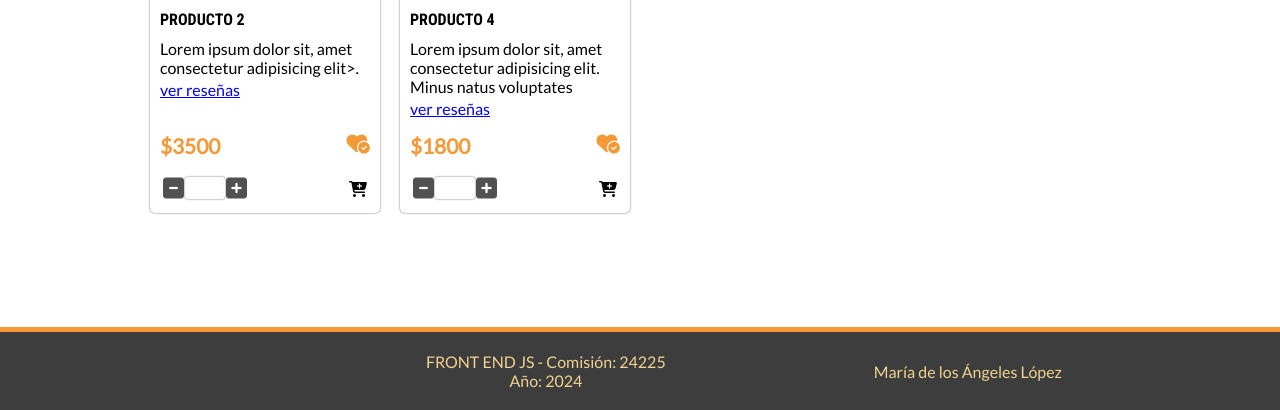
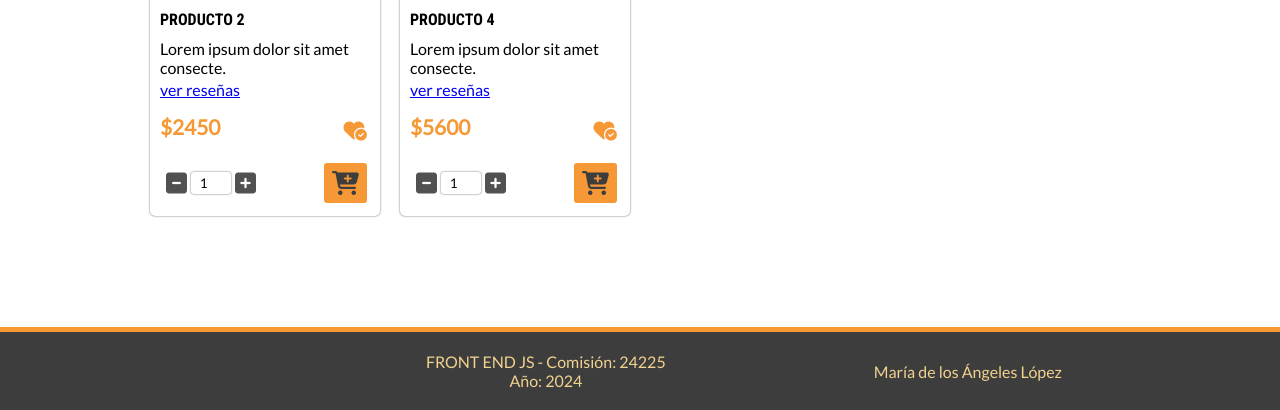
Before and after one commit to angeless399/LaTienda, a plain HTML site: page favoritos.html in a window 1280 px wide. Shown: the part 390-800 px from the top of the page. Drawn offline with Linux system fonts and the light colour scheme.

Commit message:
actualizacion favoritos

```diff
--- a/favoritos.html
+++ b/favoritos.html
@@ -72,18 +72,18 @@
                     <div class="top">
                         <img src="https://picsum.photos/400/280?random=2" alt="">
                         <p class="titProd">PRODUCTO 2</p>
-                        <p class="descrpcion">Lorem ipsum dolor sit, amet consectetur adipisicing elit>. </p>
+                        <p class="descrpcion">Lorem ipsum dolor sit amet consecte. </p>
                         <a href="opiniones.html" class="resenias">ver reseñas</a>
                     </div>
                     <div class="bottom">
-                        <p class="precio">$3500 <i class="fa-solid fa-heart-circle-check"></i></p>
+                        <p class="precio">$2450 <button class="favorito"><i class="fa-solid fa-heart-circle-check"></i></button></p>
                         <div class="agregar">
                             <form action="">
-                                <i class="fa-solid fa-square-minus"></i>
-                                <input type="number" name="cant" id="cant" min="0">
-                                <i class="fa-solid fa-square-plus"></i>
+                                <button class="restar"><i class="fa-solid fa-square-minus"></i></button>
+                                <input type="number" name="cant" id="cant" min="0" value="1">
+                                <button class="sumar"><i class="fa-solid fa-square-plus"></i></button>
                             </form>
-                            <button><i class="fa-solid fa-cart-plus"></i></button>
+                            <button class="addcarrito"><i class="fa-solid fa-cart-plus"></i></button>
                         </div>
                     </div>
                 </div>
@@ -92,18 +92,18 @@
                     <div class="top">
                         <img src="https://picsum.photos/400/280?random=4" alt="">
                         <p class="titProd">PRODUCTO 4</p>
-                        <p class="descrpcion">Lorem ipsum dolor sit, amet consectetur adipisicing elit. Minus natus voluptates</p>
+                        <p class="descrpcion">Lorem ipsum dolor sit amet consecte. </p>
                         <a href="opiniones.html" class="resenias">ver reseñas</a>
                     </div>
                     <div class="bottom">
-                        <p class="precio">$1800 <i class="fa-solid fa-heart-circle-check"></i></p>
+                        <p class="precio">$5600 <button class="favorito"><i class="fa-solid fa-heart-circle-check"></i></button></p>
                         <div class="agregar">
                             <form action="">
-                                <i class="fa-solid fa-square-minus"></i>
-                                <input type="number" name="cant" id="cant" min="0">
-                                <i class="fa-solid fa-square-plus"></i>
+                                <button class="restar"><i class="fa-solid fa-square-minus"></i></button>
+                                <input type="number" name="cant" id="cant" min="0" value="1">
+                                <button class="sumar"><i class="fa-solid fa-square-plus"></i></button>
                             </form>
-                            <button><i class="fa-solid fa-cart-plus"></i></button>
+                            <button class="addcarrito"><i class="fa-solid fa-cart-plus"></i></button>
                         </div>
                     </div>
                 </div>
```
